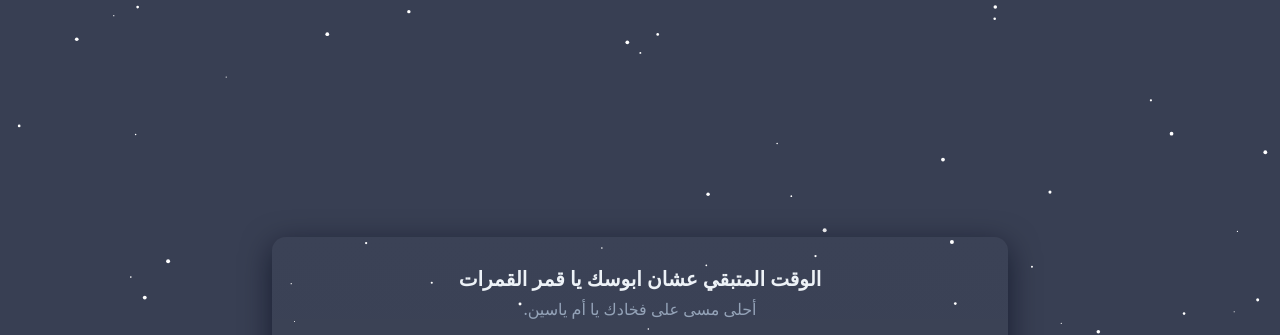
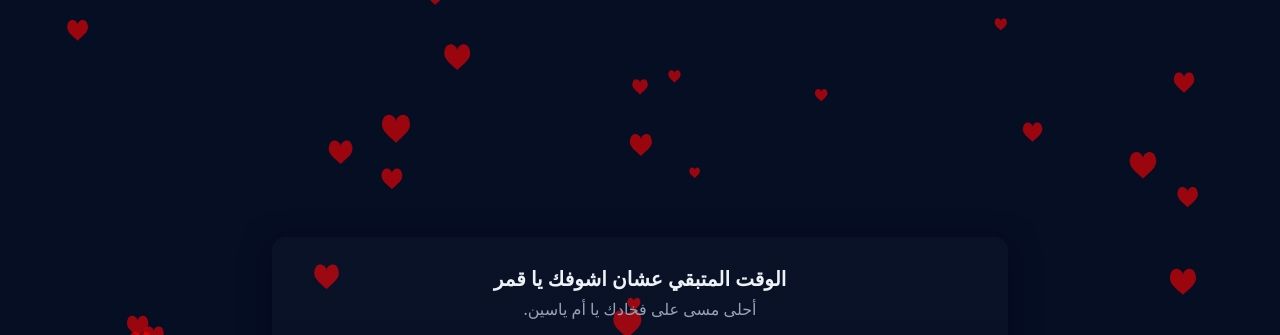
Before and after one commit to Ahmediiibrahem/countdown, a plain HTML site: page index.html in a window 1280 px wide. Shown: the top 335 px of the page. Drawn offline with Linux system fonts and the light colour scheme.

Commit message:
تعديل الخلفية

```diff
--- a/index.html
+++ b/index.html
@@ -3,7 +3,7 @@
 <head>
   <meta charset="utf-8" />
   <meta name="viewport" content="width=device-width,initial-scale=1" />
-  <title>عد تنازلي</title>
+  <title>عد تنازلي بالحب</title>
   <style>
     :root{--bg:#0f172a;--card:#0b1220;--accent:#60a5fa;--muted:#94a3b8}
     html,body{height:100%;margin:0;font-family:system-ui,-apple-system,Segoe UI,Roboto,"Helvetica Neue",Arial}
@@ -12,7 +12,7 @@
     h1{margin:0 0 6px;font-size:20px}
     p.lead{margin:0 0 18px;color:var(--muted)}
     .timer{display:flex;gap:12px;justify-content:center;align-items:center}
-    .unit{background:rgba(0, 0, 0, 0.2);padding:14px 18px;border-radius:10px;min-width:84px}
+    .unit{background: rgba(0,0,0,0.4); padding:14px 18px; border-radius:10px; min-width:84px}
     .num{font-size:30px;font-weight:700;letter-spacing:0.6px}
     .label{font-size:12px;color:var(--muted);margin-top:6px}
     .small{font-size:12px;color:var(--muted);margin-top:10px}
@@ -28,7 +28,7 @@
   <canvas id="bgCanvas"></canvas>
 
   <div class="card" role="main">
-    <h1 id="title">الوقت المتبقي عشان ابوسك يا قمر القمرات</h1>
+    <h1 id="title">الوقت المتبقي عشان اشوفك يا قمر</h1>
     <p class="lead" id="subtitle">أحلى مسى على فخادك يا أم ياسين.</p>
 
     <div class="timer" aria-live="polite">
@@ -60,7 +60,7 @@
     <footer>الوقت المتبقي عشان اشوفك يا قمر</footer>
   </div>
 
-  <!-- موسيقى خلفية من الإنترنت -->
+  <!-- موسيقى خلفية -->
   <audio id="bgMusic" loop>
     <source src="https://www.soundhelix.com/examples/mp3/SoundHelix-Song-1.mp3" type="audio/mpeg">
     متصفحك لا يدعم تشغيل الصوت.
@@ -68,9 +68,7 @@
 
 <script>
 (function(){
-  // التاريخ والوقت المستهدف
   const TARGET_ISO = "2025-12-11T19:30:00+02:00";
-
   const params = new URLSearchParams(location.search);
   const targetIso = params.get("target") || TARGET_ISO;
 
@@ -146,41 +144,53 @@
   update();
   const timer = setInterval(update,1000);
 
-  // ======== خلفية النجوم المتحركة + gradient ديناميكي ========
+  // ======== خلفية القلوب الحمراء المتحركة ========
   const canvas = document.getElementById('bgCanvas');
   const ctx = canvas.getContext('2d');
   canvas.width = window.innerWidth;
   canvas.height = window.innerHeight;
 
-  const stars = [];
-  const numStars = 100;
-  for(let i=0;i<numStars;i++){
-    stars.push({x:Math.random()*canvas.width,y:Math.random()*canvas.height,r:Math.random()*1.5+0.5,speed:Math.random()*0.5+0.2});
+  const hearts = [];
+  const numHearts = 50;
+
+  for(let i=0;i<numHearts;i++){
+    hearts.push({x:Math.random()*canvas.width,y:Math.random()*canvas.height,size:Math.random()*20+10,speed:Math.random()*1+0.5});
   }
 
   window.addEventListener('resize',()=>{canvas.width=window.innerWidth;canvas.height=window.innerHeight;});
 
-  function animateStars(){
+  function drawHeart(x,y,size){
+    ctx.save();
+    ctx.translate(x,y);
+    ctx.scale(size/20,size/20);
+    ctx.beginPath();
+    ctx.moveTo(0,0);
+    ctx.bezierCurveTo(0,-3, -3,-5, -5,-5);
+    ctx.bezierCurveTo(-10,-5, -10,2, -10,2);
+    ctx.bezierCurveTo(-10,7, -5,10, 0,15);
+    ctx.bezierCurveTo(5,10, 10,7, 10,2);
+    ctx.bezierCurveTo(10,2, 10,-5, 5,-5);
+    ctx.bezierCurveTo(3,-5,0,-3,0,0);
+    ctx.fillStyle = 'rgba(255,0,0,0.6)';
+    ctx.fill();
+    ctx.restore();
+  }
+
+  function animateHearts(){
     ctx.clearRect(0,0,canvas.width,canvas.height);
-    const now = new Date();
-    const diff = targetDate.getTime() - now.getTime();
-    let gradColor = `rgba(${Math.min(255, diff/1000)},${Math.min(255, diff/2000)},255,0.2)`;
-    ctx.fillStyle = gradColor;
+    ctx.fillStyle = 'rgba(0,0,0,0.1)';
     ctx.fillRect(0,0,canvas.width,canvas.height);
 
-    ctx.fillStyle='white';
-    stars.forEach(star=>{
-      ctx.beginPath();
-      ctx.arc(star.x,star.y,star.r,0,Math.PI*2);
-      ctx.fill();
-      star.y+=star.speed;
-      if(star.y>canvas.height) star.y=0;
+    hearts.forEach(h=>{
+      drawHeart(h.x,h.y,h.size);
+      h.y -= h.speed;
+      if(h.y < -20) h.y = canvas.height + 20;
     });
 
-    requestAnimationFrame(animateStars);
+    requestAnimationFrame(animateHearts);
   }
 
-  animateStars();
+  animateHearts();
 
 })();
 </script>
```
